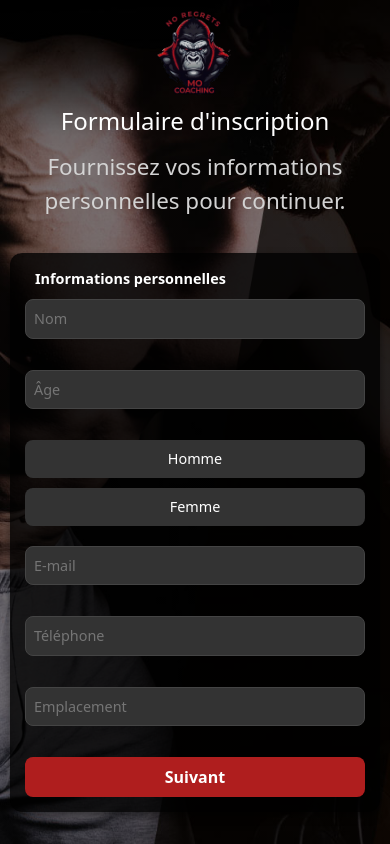
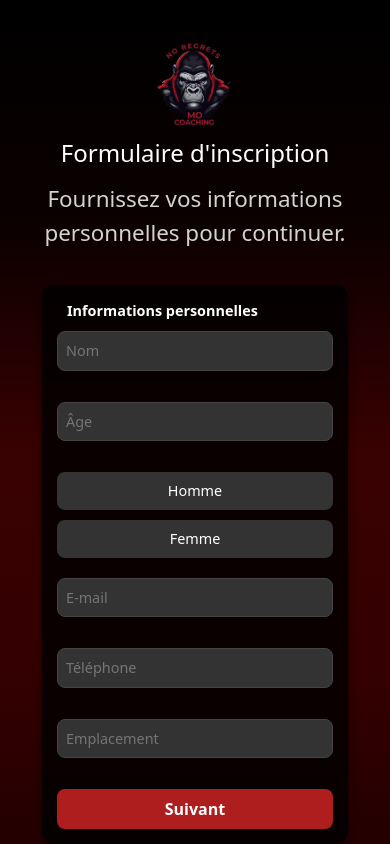
Before and after one commit to Eya024/portfolio, a React (Create React App) app: page /inscription/1 in a window 390 px wide. Built offline with nearby package versions, Linux system fonts and the light colour scheme.

Commit message:
separated background for the mobile

```diff
--- a/src/index.css
+++ b/src/index.css
@@ -13,6 +13,7 @@ html, body {
   width: 100%;
   height: 100%;
   overflow-x: hidden; /* Prevent horizontal scrolling */
+
 }
 
 
--- a/src/pages/Home.jsx
+++ b/src/pages/Home.jsx
@@ -6,7 +6,7 @@ import GallerySection from "../components/GallerySection";
 import SubscriptionSection from "../components/SubscriptionSection";
 import GalleryPhotos from "../components/GalleryPhotos";
 import GridSection from "../components/GridSection";
-import AnimatedSection from "../components/AnimatedSection"; // Import the AnimatedSection component
+import AnimatedSection from "../components/AnimatedSection";
 
 const HomeContainer = styled.div`
   display: flex;
@@ -14,7 +14,7 @@ const HomeContainer = styled.div`
   min-height: 100vh;
   color: white;
   padding: 2rem; /* Added padding to maintain spacing */
-  position: static; /* Set position to static to fix flickering */
+  position: relative; /* Ensure the pseudo-element is positioned correctly */
 
   /* Background for larger screens */
   @media (min-width: 769px) {
@@ -31,12 +31,18 @@ const HomeContainer = styled.div`
     }
   }
 
-  /* Background for smaller screens */
+  /* Gradient background for smaller screens */
   @media (max-width: 768px) {
-    background: linear-gradient(rgba(0, 0, 0, 0.5), rgba(0, 0, 0, 0.5)),
-                url('/img/resources/coach.jpeg') no-repeat center center/cover;
-    background-size: cover; /* Ensure the image covers the entire container */
-    background-position: center; /* Center the background image */
+    background: linear-gradient(
+      to bottom,
+      #000000, /* Black at the top */
+rgb(12, 0, 0) 25%, /* Dark red at 25% */
+rgb(57, 1, 2) 50%, /* Darker red in the middle */
+rgb(52, 0, 1) 75%, /* Red at 75% */
+rgb(29, 0, 1) /* Dark red at the bottom */
+    );
+    background-size: cover; /* Ensure the gradient covers the entire container */
+    background-position: center; /* Center the background */
     position: static; /* Set position to static to fix flickering */
   }
 `;
--- a/src/pages/Inscription.jsx
+++ b/src/pages/Inscription.jsx
@@ -1,30 +1,44 @@
 import React from "react";
 import MultiStepForm from "../components/MultiStepForm/MultiStepForm";
-
-
-
 import styled from "styled-components";
-
 
 const InscriptionContainer = styled.div`
   display: flex;
   flex-direction: column;
-  background: linear-gradient(rgba(0, 0, 0, 0.5), rgba(0, 0, 0, 0.5)),
-              url('/img/hero/hero-2.jpg') no-repeat center center/cover; /* Apply transparency with linear-gradient */
-  background-attachment: fixed; /* Keeps the background fixed while scrolling */
   min-height: 100vh;
   color: white;
+  padding: 2rem; /* Added padding to maintain spacing */
+  position: relative; /* Ensure the pseudo-element is positioned correctly */
+
+  /* Background for larger screens */
+  @media (min-width: 769px) {
+    background: linear-gradient(rgba(0, 0, 0, 0.5), rgba(0, 0, 0, 0.5)),
+                url('/img/hero/hero-2.jpg') no-repeat center center/cover;
+    background-attachment: fixed; /* Keeps the background fixed while scrolling */
+  }
+
+  /* Gradient background for smaller screens */
+  @media (max-width: 768px) {
+    background: linear-gradient(
+      to bottom,
+      #000000, /* Black at the top */
+      rgb(12, 0, 0) 25%, /* Dark red at 25% */
+      rgb(57, 1, 2) 50%, /* Darker red in the middle */
+      rgb(52, 0, 1) 75%, /* Red at 75% */
+      rgb(29, 0, 1) /* Dark red at the bottom */
+    );
+    background-size: cover; /* Ensure the gradient covers the entire container */
+    background-position: center; /* Center the background */
+    position: static; /* Set position to static to fix flickering */
+  }
 `;
 
-
-
 const Inscription = () => {
-    return (
-        <InscriptionContainer>
-            <MultiStepForm />
-
-        </InscriptionContainer>
-    );
+  return (
+    <InscriptionContainer>
+      <MultiStepForm />
+    </InscriptionContainer>
+  );
 };
 
 export default Inscription;
```
Also changed, not shown: public/img/resources/coach11.jpeg (added).
